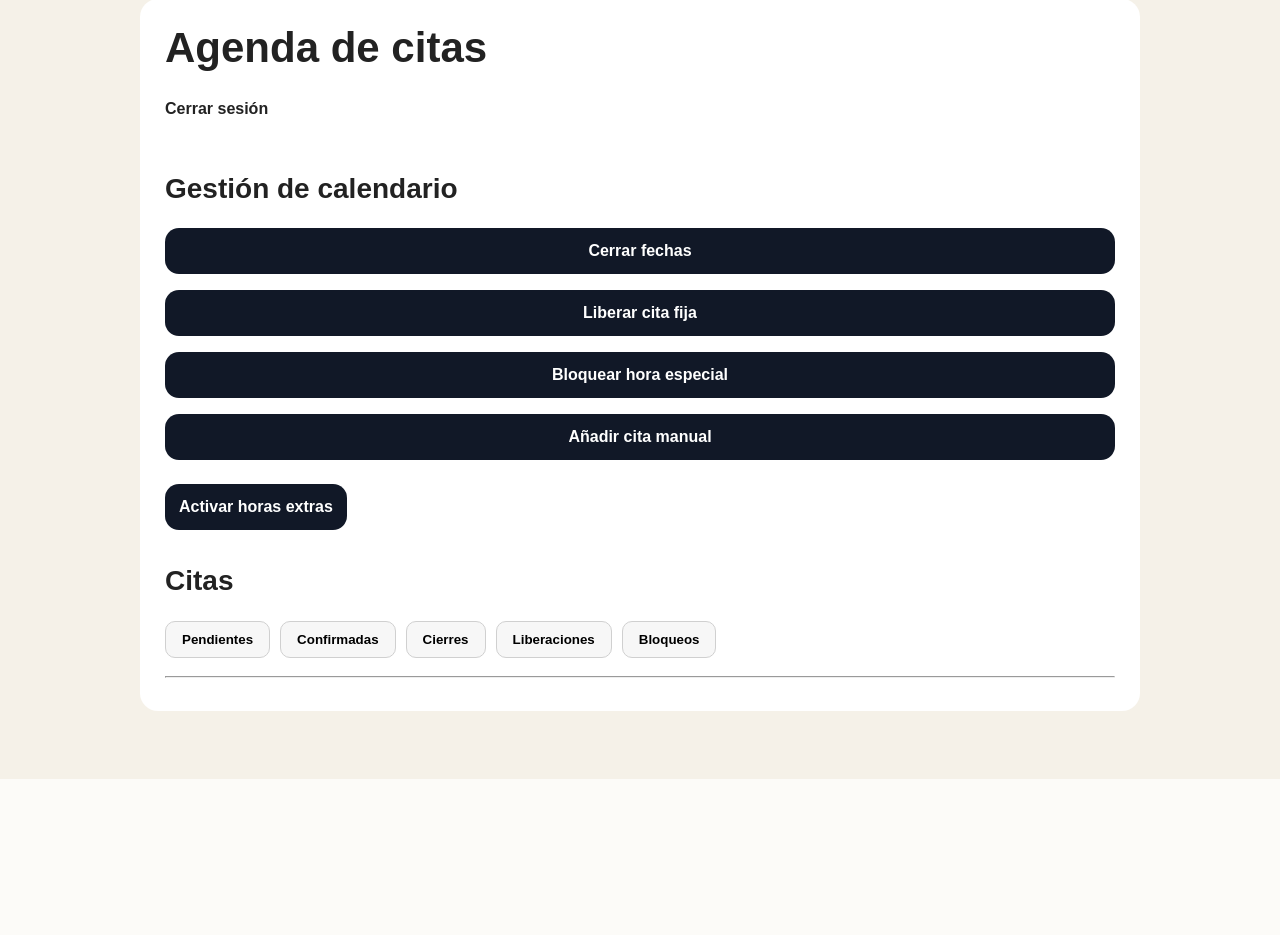
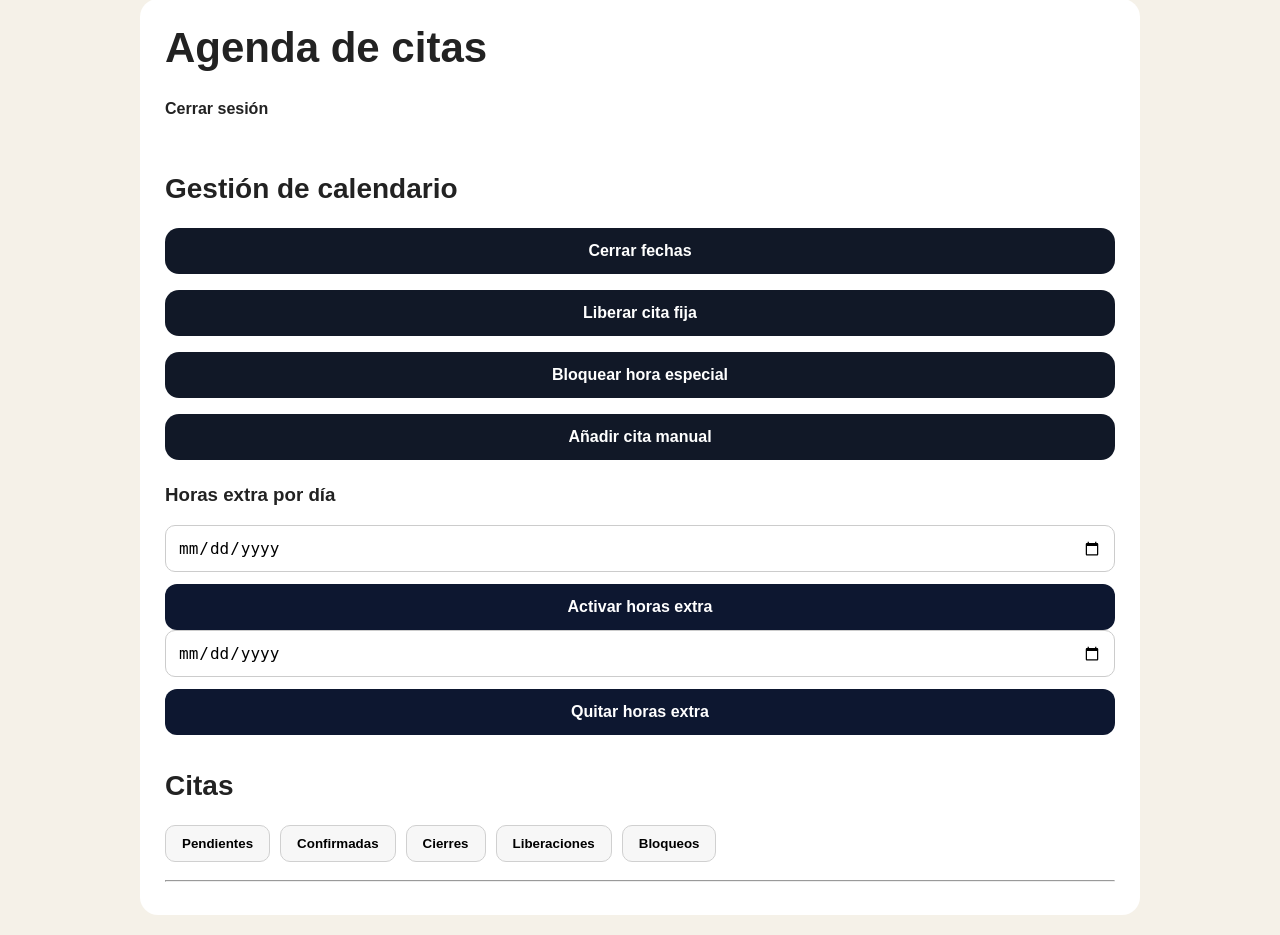
Before and after one commit to alainfourcart-dev/my_primer_programa, a Flask app: page /admin in a window 1280 px wide. Shown: the part 21-956 px from the top of the page. Before the commit the page ends 800 px from the top, so only its background shows below. Run offline with Flask 3, Linux system fonts and the light colour scheme; the visitor is signed in with stand-in values (Sample User, id 1); data comes from the database, SQL or seed files in the repository; data that the repository does not hold is empty.

Commit message:
horas extra en admin por dia

```diff
--- a/app.py
+++ b/app.py
@@ -72,6 +72,12 @@ def inicializar_db():
         )
     """)
 
+    cursor.execute("""
+        CREATE TABLE IF NOT EXISTS extras_dias(
+            fecha TEXT PRIMARY KEY
+        )
+    """)
+
     conexion.commit()
     conexion.close()
 
@@ -100,6 +106,14 @@ def cargar_citas():
 
     citas = [f"{dia}|{hora}" for dia, hora in filas]
     return citas
+
+def obtener_dias_extras():
+    conexion = sqlite3.connect("citas.db")
+    cursor = conexion.cursor()
+    cursor.execute("SELECT fecha FROM extras_dias")
+    datos = cursor.fetchall()
+    conexion.close()
+    return [fila[0] for fila in datos]
 
 def fecha_esta_cerrada(fecha_str):
     conexion = sqlite3.connect("citas.db")
@@ -297,13 +311,10 @@ def obtener_disponibilidad():
 
     horas_manana = generar_horas ("10:00", "14:00", 40)
     horas_tarde = generar_horas ("16:30", "21:00", 40, primera_diferente=True)
-
-    if extras_activadas:
-        horas_extra = ["09:30", "16:00", "21:00"]
-    else:
-        horas_extra = []
+    horas_extra = ["09:30", "16:00", "21:00"]
 
     hoy = date.today()
+    dias_extras = obtener_dias_extras()
 
     for i in range (30):
         fecha = hoy + timedelta(days=i)
@@ -317,9 +328,11 @@ def obtener_disponibilidad():
             continue
 
         if nombre_dia == "Sábado":
-            todas = horas_manana + horas_extra
+            todas = horas_manana.copy()
         else:
-            todas = horas_manana + horas_tarde + horas_extra
+            todas = horas_manana + horas_tarde
+        if fecha_str in dias_extras:
+            todas += horas_extra
 
         bloqueadas = BLOQUEOS_FIJOS.get(nombre_dia, [])
         bloqueadas = [
@@ -599,14 +612,28 @@ def eliminar_cierre(id):
 
     return redirect("/admin")
 
-@app.route("/admin/toggle_extras", methods=["POST"])
-def toggle_extras():
-    global extras_activadas
+@app.route("/admin/extra_dia", methods=["POST"])
+def activar_extra_dia():
+    fecha = request.form["fecha"]
 
-    if not session.get("admin"):
-        return redirect("/login")
+    conexion = sqlite3.connect("citas.db")
+    cursor = conexion.cursor()
+    cursor.execute("INSERT OR IGNORE INTO extras_dias (fecha) VALUES (?)", (fecha))
+    conexion.commit()
+    conexion.close()
 
-    extras_activadas = not extras_activadas
+    return redirect("/admin")
+
+@app.route("/admin/quitar_extra_dia", methods=["POST"])
+def quitar_extra_dia():
+    fecha = request.form["fecha"]
+
+    conexion = sqlite3.connect("citas.db")
+    cursor = conexion.cursor()
+    cursor.execute("DELETE FROM extras_dias WHERE fecha = ?", (fecha))
+    conexion.commit()
+    conexion.close()
+
     return redirect("/admin")
 
 @app.route("/admin/eliminar_bloqueo/<int:id>")
--- a/templates/admin.html
+++ b/templates/admin.html
@@ -297,13 +297,19 @@ function mostrarSeccion(idPanel, boton) {
                 </button>
             </div>
 
-            <form method="POST" action="/admin/toggle_extras">
+            <h3>Horas extra por día</h3>
+
+            <form action="/admin/extra_dia" method="POST" class="form-admin">
+                <input type="date" name="fecha" required>
                 <button type="submit" class="boton-accion">
-                    {% if extras_activadas %}
-                        Desactivar horas extras
-                    {% else %}
-                        Activar horas extras
-                    {% endif %}
+                    Activar horas extra
+                </button>
+            </form>
+
+            <form action="/admin/quitar_extra_dia" method="POST" class="form-admin">
+                <input type="date" name="fecha" required>
+                <button type="submit" class="boton-accion">
+                    Quitar horas extra
                 </button>
             </form>
 
```
